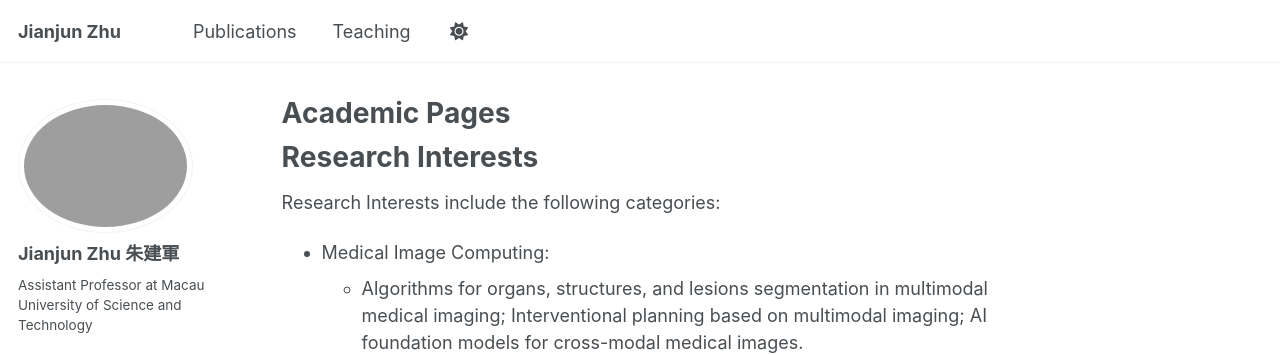
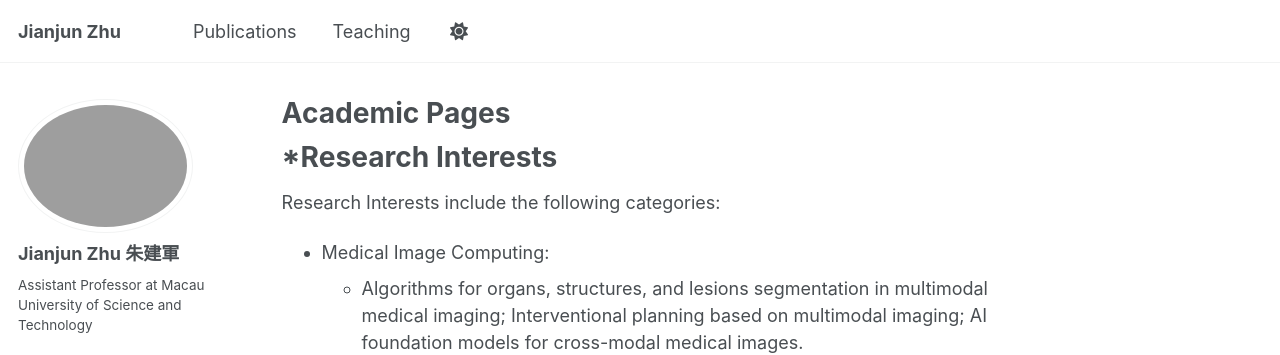
Before and after one commit to JianjunZhu/JianjunZhu.github.io, a Jekyll site: the page built from _pages/about.md, in a window 1280 px wide and 900 px high. Shown: the top 355 px of the window. Built offline with Jekyll 4.4.1, drawn with Linux system fonts in a browser that asks for light colours; some web fonts are replaced; a script that is not in the unit is left out.

```diff
--- a/_pages/about.md
+++ b/_pages/about.md
@@ -9,7 +9,7 @@ redirect_from:
 
 {% include base_path %}
 
-Research Interests
+*Research Interests
 ======
 Research Interests include the following categories:
 * Medical Image Computing:
```
